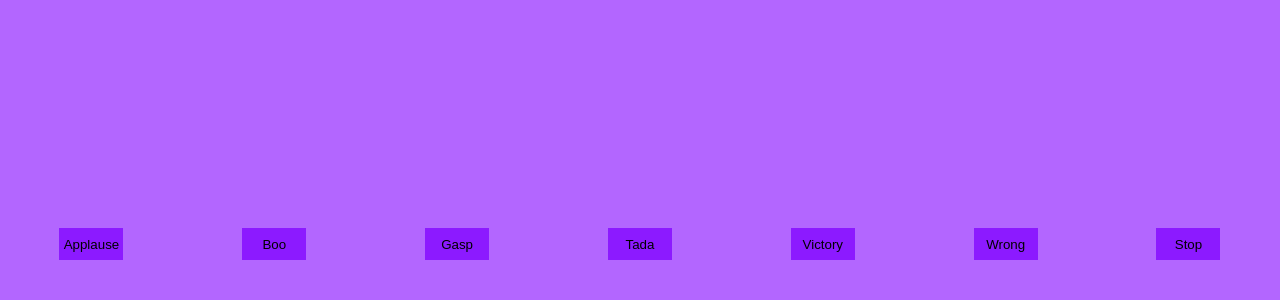
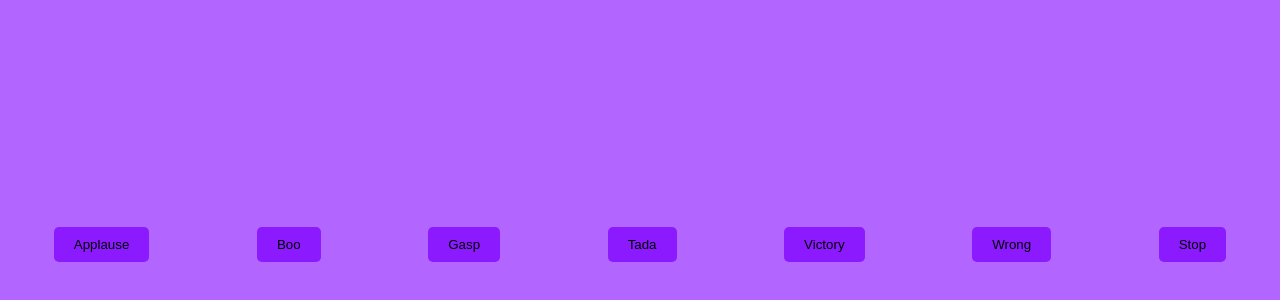
Before and after one commit to acciojob/Soundbar-vedikamishragithub, a website: page main.html in a window 1280 px wide. Shown: the part 156-456 px from the top of the page. Drawn offline with Linux system fonts and the light colour scheme.

Commit message:
created a submission

```diff
--- a/main.html
+++ b/main.html
@@ -15,7 +15,7 @@
       <button class="btn" id="tadaBtn" data-sound="https://www.w3schools.com/tags/horse.ogg">Tada</button>
       <button class="btn" id="victoryBtn" data-sound="https://www.w3schools.com/tags/horse.ogg">Victory</button>
       <button class="btn" id="wrongBtn" data-sound="https://www.w3schools.com/tags/horse.ogg">Wrong</button>
-      <button class="btn" id="stopBtn" data-sound="https://www.w3schools.com/tags/horse.ogg">Stop</button>
+      <button class="stop" id="stopBtn" >Stop</button>
 </div>
     <script type="text/javascript" src="./script.js">
 </script>
--- a/script.js
+++ b/script.js
@@ -8,12 +8,27 @@ document.querySelectorAll('.btn').forEach(button => {
     if (currentAudio) {
       currentAudio.pause();
       currentAudio.currentTime = 0;
+      currentAudio.remove(); // Remove the audio element from the DOM
     }
 
     // Create and play new audio
     currentAudio = new Audio(soundSrc);
+    currentAudio.setAttribute('preload', 'auto');
+    currentAudio.style.display = 'none'; // Hide the audio element
+    document.body.appendChild(currentAudio);
+
     currentAudio.play().catch(err => {
       console.error("Playback failed:", err);
     });
   });
 });
+
+// Stop button functionality
+document.getElementById('stopBtn').addEventListener('click', () => {
+  if (currentAudio) {
+    currentAudio.pause();
+    currentAudio.currentTime = 0;
+    currentAudio.remove(); // Remove the audio element from the DOM
+    currentAudio = null;
+  }
+});
--- a/styles.css
+++ b/styles.css
@@ -1,23 +1,36 @@
-/*  your css code here. If applicable */
-*{
-  margin: 0px;
-  padding: 0px;
+/* General reset */
+* {
+  margin: 0;
+  padding: 0;
+  box-sizing: border-box;
 }
-#buttons{
-  width:100vw;
-  height:100vh;
-  display:flex;
-  align-items:center;
-  justify-content:space-around;
-  background-color:#b366ff;
 
+/* Flex container for buttons */
+#buttons {
+  width: 100vw;
+  height: 100vh;
+  display: flex;
+  align-items: center;
+  justify-content: space-around;
+  background-color: #b366ff;
+}
 
+/* Button styling */
+#buttons .btn {
+  padding: 10px 20px;
+  background-color:#8c1aff;
+  border: none;
+  border-radius: 5px;
+  cursor: pointer;
+  flex-shrink: 0; /* Prevent buttons from shrinking */
 }
-.btn{
-background-color:#8c1aff;
-height:2rem;
-width:4rem;
-box-shadow: none;
-outline: none;
-border:none;
+
+/* Stop button styling */
+#stopBtn {
+  padding: 10px 20px;
+  background-color:#8c1aff;
+  border: none;
+  border-radius: 5px;
+  cursor: pointer;
+  flex-shrink: 0; /* Prevent stop button from shrinking */
 }
```
